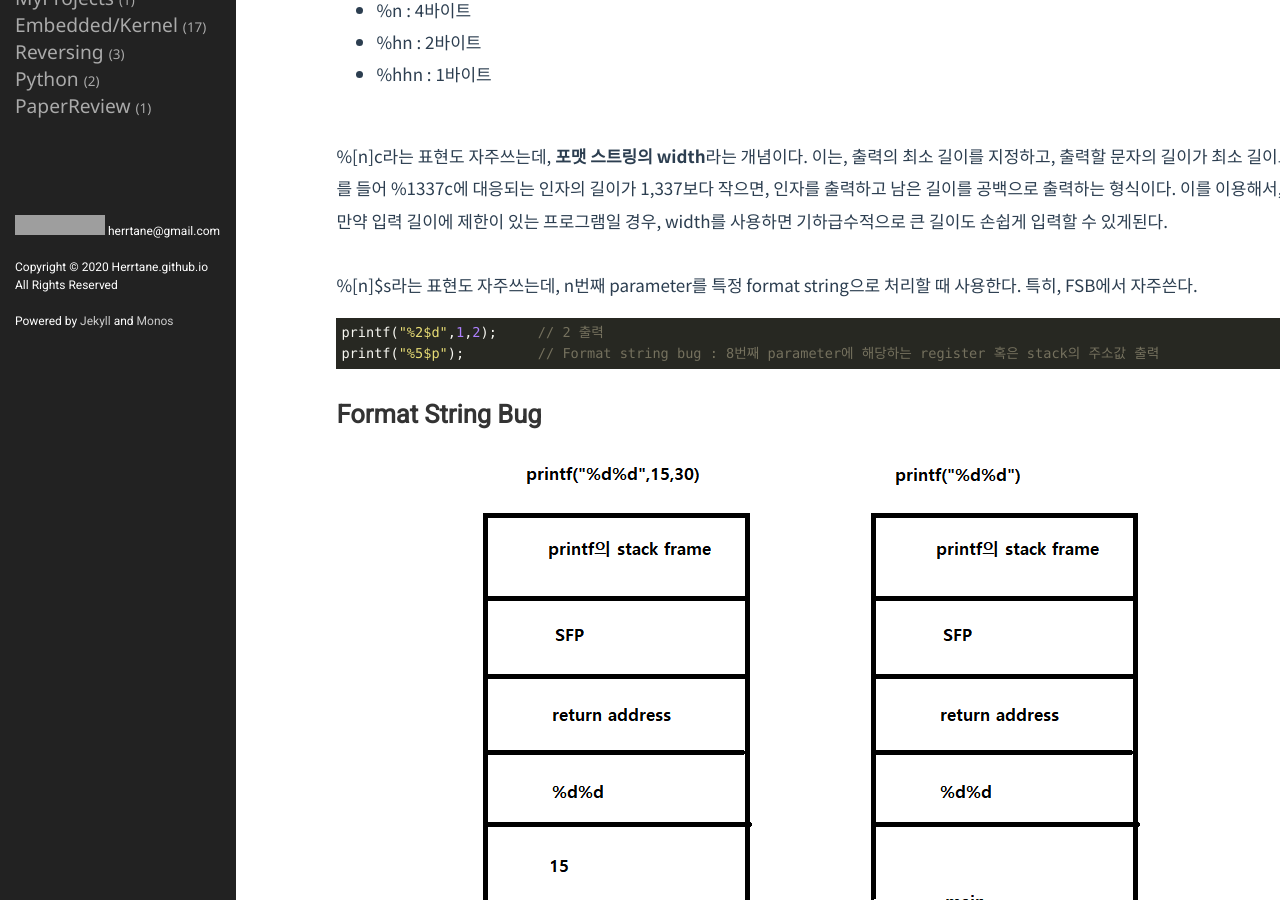
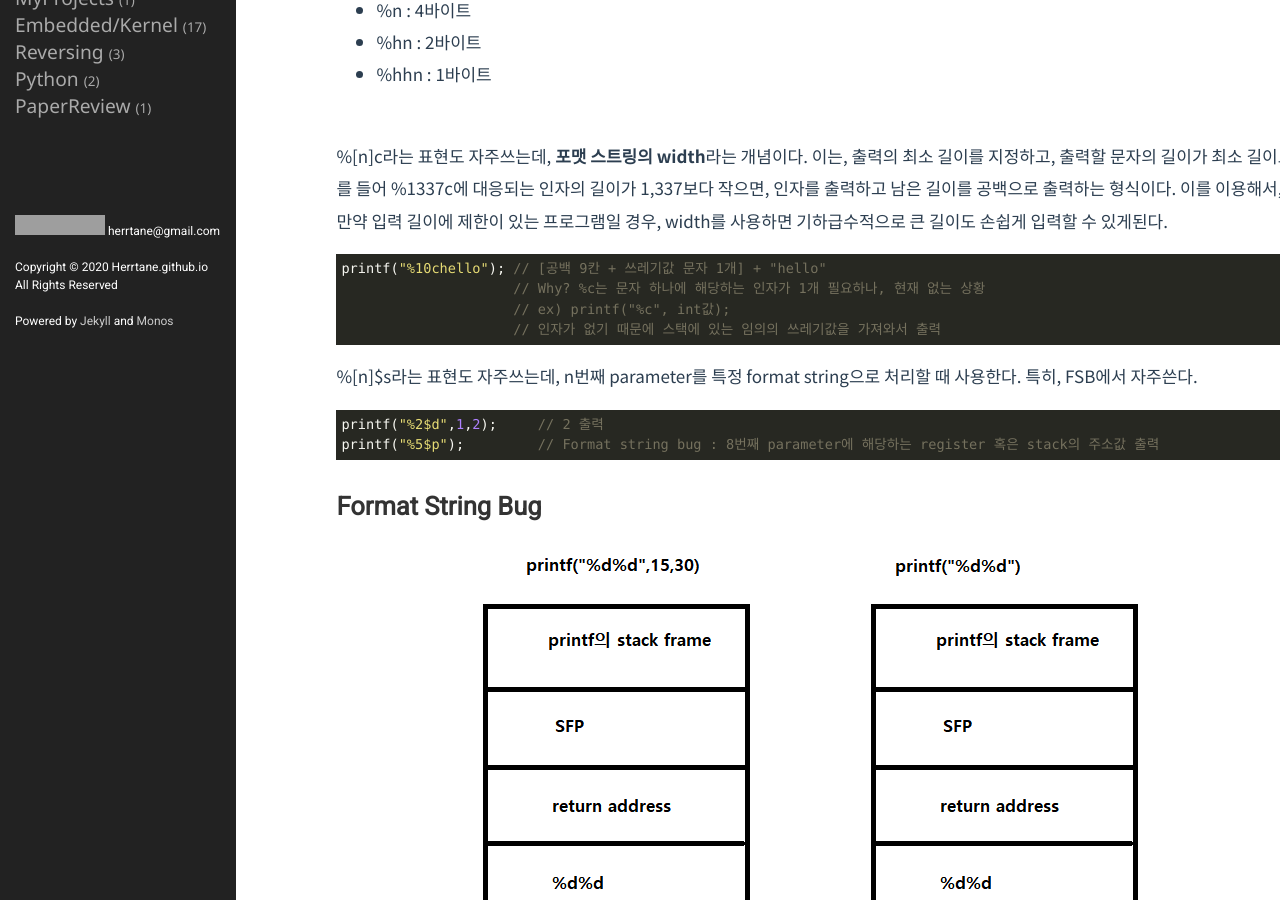
Before and after one commit to Herrtane/Herrtane.github.io, a Jekyll site: the page built from _posts/SystemHacking/2022-10-06-systemhacking-formatstringbug.markdown, in a window 1280 px wide and 900 px high, scrolled down 665 px. Built offline with Jekyll 4.4.1, drawn with Linux system fonts in a browser that asks for light colours; comment, search, counter and statistics services are not loaded; grey boxes are pictures that could not be loaded.

Commit message:
Update 2022-10-06-systemhacking-formatstringbug.markdown

````diff
--- a/_posts/SystemHacking/2022-10-06-systemhacking-formatstringbug.markdown
+++ b/_posts/SystemHacking/2022-10-06-systemhacking-formatstringbug.markdown
@@ -32,7 +32,12 @@ comments: true
 
 %[n]c라는 표현도 자주쓰는데, **포맷 스트링의 width**라는 개념이다. 이는, 출력의 최소 길이를 지정하고, 출력할 문자의 길이가 최소 길이보다 작으면 그만큼 **패딩 문자를 추가**한다. 예를 들어 %1337c에 대응되는 인자의 길이가 1,337보다 작으면, 인자를 출력하고 남은 길이를 공백으로 출력하는 형식이다. 이를 이용해서, %n으로 원하는 값을 조작해서 넣고 싶을때, 만약 입력 길이에 제한이 있는 프로그램일 경우, width를 사용하면 기하급수적으로 큰 길이도 손쉽게 입력할 수 있게된다.
 
-<br/>
+```c
+printf("%10chello"); // [공백 9칸 + 쓰레기값 문자 1개] + "hello"
+                     // Why? %c는 문자 하나에 해당하는 인자가 1개 필요하나, 현재 없는 상황
+                     // ex) printf("%c", int값);
+                     // 인자가 없기 때문에 스택에 있는 임의의 쓰레기값을 가져와서 출력
+```
 
 %[n]$s라는 표현도 자주쓰는데, n번째 parameter를 특정 format string으로 처리할 때 사용한다. 특히, FSB에서 자주쓴다.
 
````
